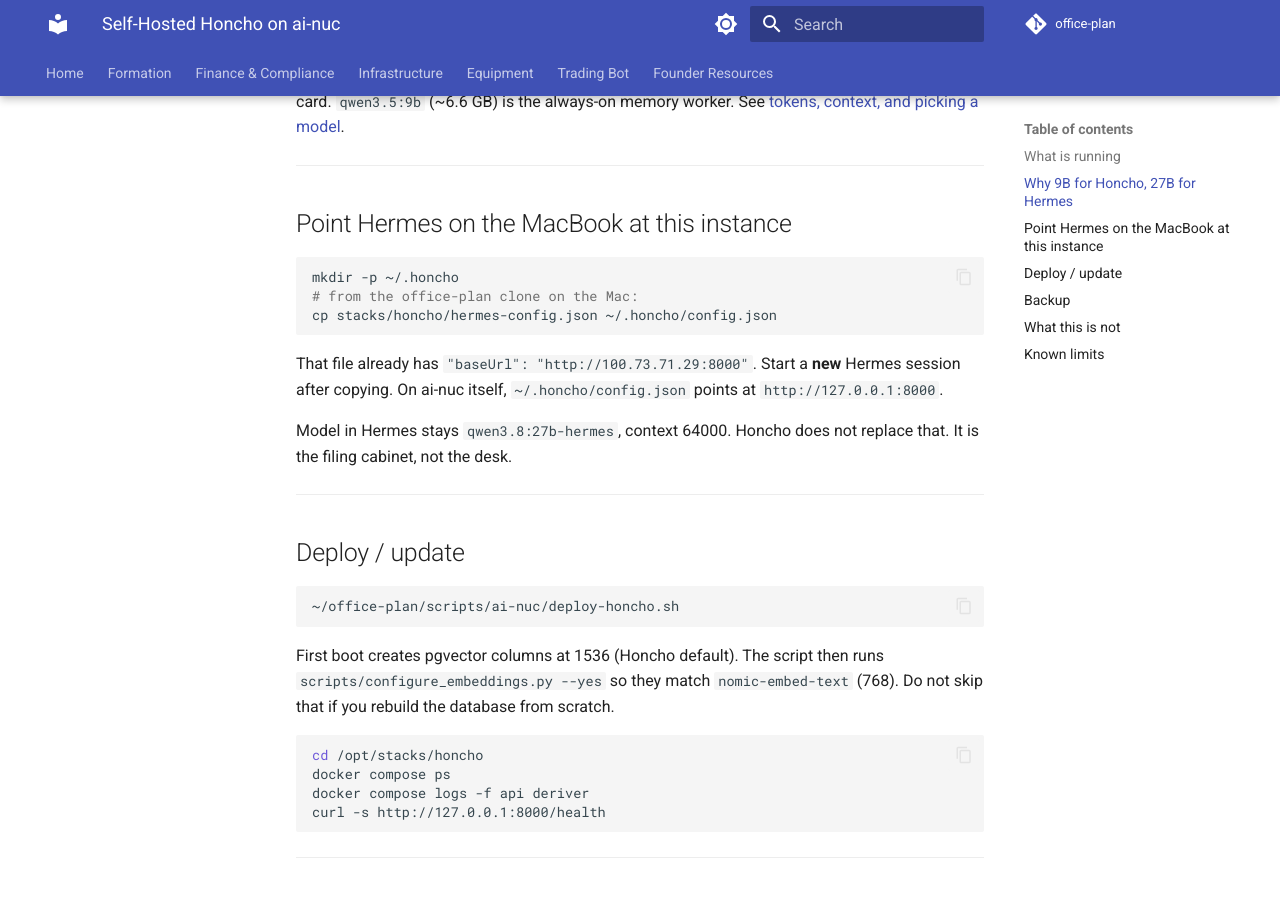
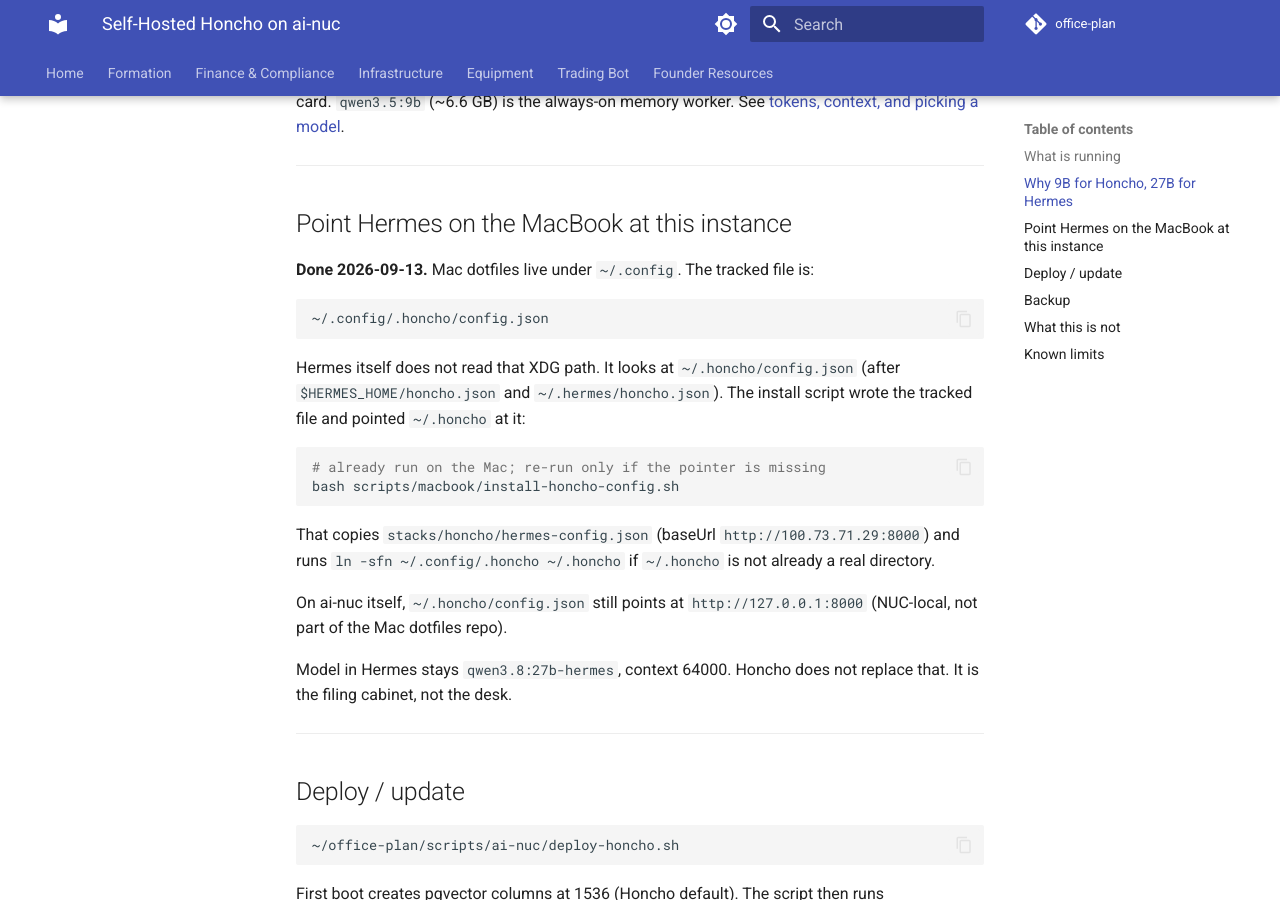
Before and after one commit to bryanwills/office-plan, an MkDocs documentation site: the page built from docs/infrastructure/honcho-ai-nuc-setup.md, in a window 1280 px wide and 900 px high, scrolled down 1287 px. Built offline with MkDocs 1.6.1 and Material for MkDocs 9.7.7, drawn with Linux system fonts in a browser that asks for light colours; comment, search, counter and statistics services are not loaded.

Commit message:
docs: record Mac Honcho config under ~/.config/.honcho
Co-authored-by: Cursor <cursoragent@cursor.com>

````diff
--- a/docs/infrastructure/honcho-ai-nuc-setup.md
+++ b/docs/infrastructure/honcho-ai-nuc-setup.md
@@ -45,13 +45,22 @@ Honcho's Deriver runs on **every message**. If it loaded the 27B, it would kick
 
 ## Point Hermes on the MacBook at this instance
 
-```bash
-mkdir -p ~/.honcho
-# from the office-plan clone on the Mac:
-cp stacks/honcho/hermes-config.json ~/.honcho/config.json
+**Done 2026-09-13.** Mac dotfiles live under `~/.config`. The tracked file is:
+
+```
+~/.config/.honcho/config.json
 ```
 
-That file already has `"baseUrl": "http://100.73.71.29:8000"`. Start a **new** Hermes session after copying. On ai-nuc itself, `~/.honcho/config.json` points at `http://127.0.0.1:8000`.
+Hermes itself does not read that XDG path. It looks at `~/.honcho/config.json` (after `$HERMES_HOME/honcho.json` and `~/.hermes/honcho.json`). The install script wrote the tracked file and pointed `~/.honcho` at it:
+
+```bash
+# already run on the Mac; re-run only if the pointer is missing
+bash scripts/macbook/install-honcho-config.sh
+```
+
+That copies `stacks/honcho/hermes-config.json` (baseUrl `http://100.73.71.29:8000`) and runs `ln -sfn ~/.config/.honcho ~/.honcho` if `~/.honcho` is not already a real directory.
+
+On ai-nuc itself, `~/.honcho/config.json` still points at `http://127.0.0.1:8000` (NUC-local, not part of the Mac dotfiles repo).
 
 Model in Hermes stays `qwen3.8:27b-hermes`, context 64000. Honcho does not replace that. It is the filing cabinet, not the desk.
 
````
Also changed, not shown: PROJECT_STATE.md (+6 -4 lines), docs/infrastructure/stacks/ai-nuc-stacks-setup.md (+1 -1 lines), docs/infrastructure/tokens-context-and-picking-a-model.md (+1 -0 lines), stacks/honcho/README.md (+9 -4 lines), 2 other files.
